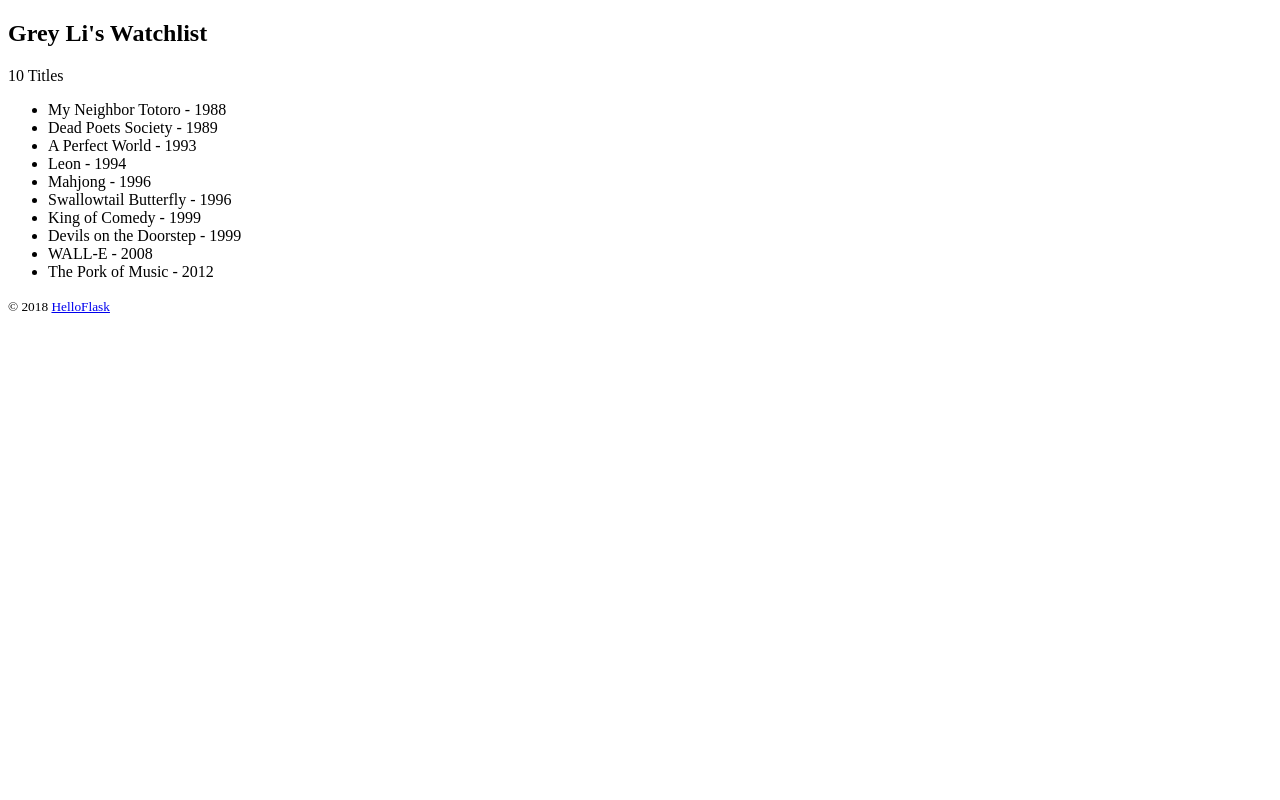
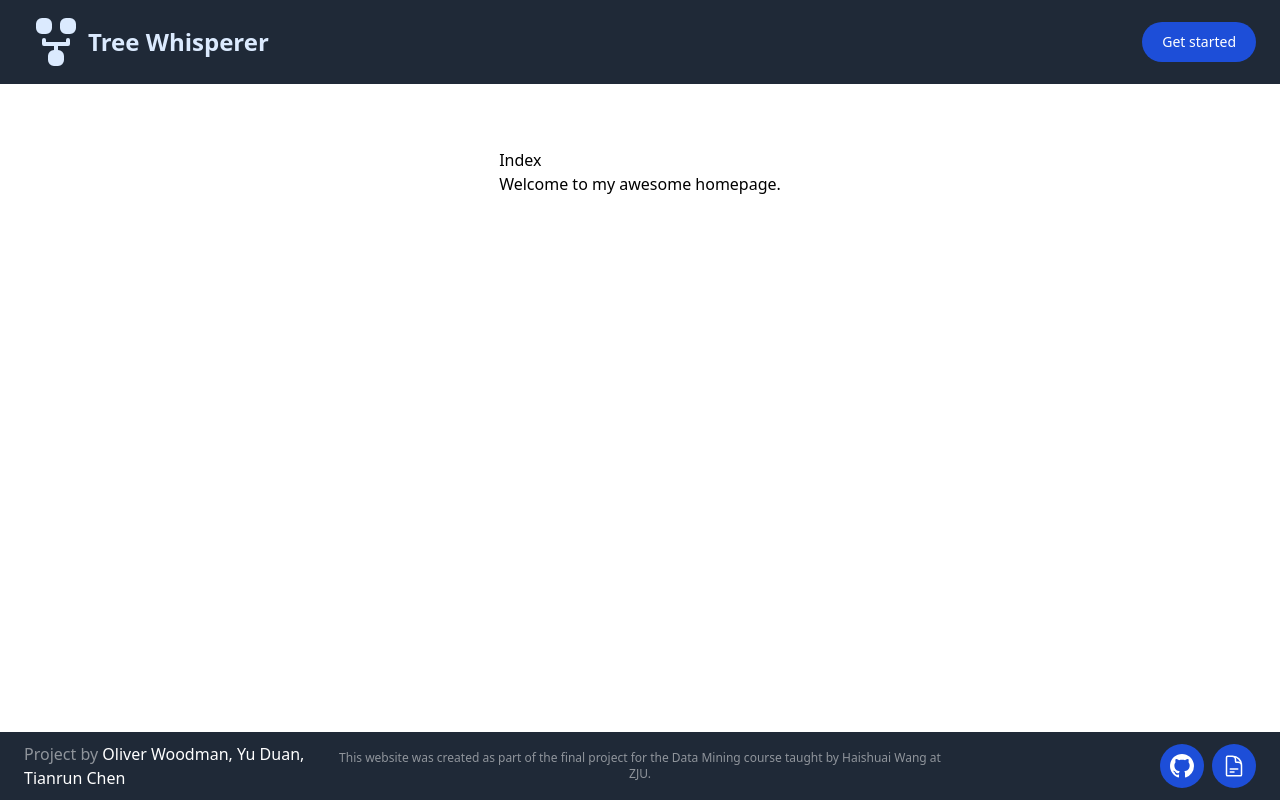
Before and after one commit to JasonNerd/DataMining, a Flask app: page / in a window 1280 px wide. Run offline with Flask 3, Linux system fonts and the light colour scheme.

Commit message:
WIP - begun new template

```diff
--- a/app.py
+++ b/app.py
@@ -17,18 +17,22 @@ movies = [
 ]
 # Just for demo use ###
 
+@app.route('/test')
+def test():
+    # following is a demostration about how to pass argvs
+    return render_template('testdemo.html', name=name, movies=movies)
+
+
 @app.route('/')
 @app.route('/index')
 @app.route('/home')
 def index():
-    # following is a demostration about how to pass argvs
-    return render_template('testdemo.html', name=name, movies=movies)
+    return render_template('index.html')
 
 @app.route('/upload')
 def upload():
-    return render_template('upload.html', name=name, movies=movies)
-
+    return render_template('upload.html', result_path="/result")
 
 @app.route('/result')
 def result():
-    return render_template('result.html', name=name, movies=movies)
+    return render_template('result.html')
--- a/static/css/main.css
+++ b/static/css/main.css
@@ -826,6 +681,11 @@ video {
   padding-right: 1.25rem;
 }
 
+.py-16 {
+  padding-top: 4rem;
+  padding-bottom: 4rem;
+}
+
 .py-2 {
   padding-top: 0.5rem;
   padding-bottom: 0.5rem;
@@ -836,18 +696,13 @@ video {
   padding-bottom: 0.625rem;
 }
 
-.py-5 {
-  padding-top: 1.25rem;
-  padding-bottom: 1.25rem;
+.text-center {
+  text-align: center;
 }
 
-.py-16 {
-  padding-top: 4rem;
-  padding-bottom: 4rem;
-}
-
-.text-center {
-  text-align: center;
+.text-2xl {
+  font-size: 1.5rem;
+  line-height: 2rem;
 }
 
 .text-lg {
@@ -860,19 +715,9 @@ video {
   line-height: 1.25rem;
 }
 
-.text-xl {
-  font-size: 1.25rem;
-  line-height: 1.75rem;
-}
-
 .text-xs {
   font-size: 0.75rem;
   line-height: 1rem;
-}
-
-.text-2xl {
-  font-size: 1.5rem;
-  line-height: 2rem;
 }
 
 .font-medium {
@@ -883,14 +728,9 @@ video {
   font-weight: 600;
 }
 
-.text-blue-400 {
+.text-blue-100 {
   --tw-text-opacity: 1;
-  color: rgb(96 165 250 / var(--tw-text-opacity));
-}
-
-.text-blue-700 {
-  --tw-text-opacity: 1;
-  color: rgb(29 78 216 / var(--tw-text-opacity));
+  color: rgb(219 234 254 / var(--tw-text-opacity));
 }
 
 .text-white {
@@ -900,36 +740,6 @@ video {
 
 .text-white\/50 {
   color: rgb(255 255 255 / 0.5);
-}
-
-.text-blue-100 {
-  --tw-text-opacity: 1;
-  color: rgb(219 234 254 / var(--tw-text-opacity));
-}
-
-.opacity-70 {
-  opacity: 0.7;
-}
-
-.mix-blend-multiply {
-  mix-blend-mode: multiply;
-}
-
-.blur-xl {
-  --tw-blur: blur(24px);
-  filter: var(--tw-blur) var(--tw-brightness) var(--tw-contrast) var(--tw-grayscale) var(--tw-hue-rotate) var(--tw-invert) var(--tw-saturate) var(--tw-sepia) var(--tw-drop-shadow);
-}
-
-.filter {
-  filter: var(--tw-blur) var(--tw-brightness) var(--tw-contrast) var(--tw-grayscale) var(--tw-hue-rotate) var(--tw-invert) var(--tw-saturate) var(--tw-sepia) var(--tw-drop-shadow);
-}
-
-.animation-delay-2000 {
-  animation-delay: 2s;
-}
-
-.animation-delay-4000 {
-  animation-delay: 4s;
 }
 
 .hover\:bg-blue-800:hover {
--- /dev/null
+++ b/templates/base.html
@@ -0,0 +1,60 @@
+<!DOCTYPE html>
+<html lang="en">
+<head>
+    {% block head %}
+      <link rel="stylesheet" href="{{ url_for('static', filename='css/main.css') }}" />
+      <link rel="icon" href="{{ url_for('static', filename='favicon.ico') }}" type="image/x-icon">
+      <title>Tree Whisperer - {% block title %}{% endblock %}</title>
+    {% endblock %}
+</head>
+<body class="min-h-screen h-screen flex flex-col">
+    <header class="flex-none">
+        <nav class="bg-gray-800 border-gray-200 px-4 lg:px-6 py-2.5">
+            <div class="flex flex-wrap justify-between items-center mx-auto max-w-screen-xl">
+                <a href="/" class="flex items-center hover:opacity-80">
+                    <svg xmlns="http://www.w3.org/2000/svg" fill="currentColor" class="w-16 h-16 rotate-180 text-blue-100" viewBox="0 0 16 16">
+                        <path fill-rule="evenodd" d="M6 3.5A1.5 1.5 0 0 1 7.5 2h1A1.5 1.5 0 0 1 10 3.5v1A1.5 1.5 0 0 1 8.5 6v1H11a.5.5 0 0 1 .5.5v1a.5.5 0 0 1-1 0V8h-5v.5a.5.5 0 0 1-1 0v-1A.5.5 0 0 1 5 7h2.5V6A1.5 1.5 0 0 1 6 4.5v-1zm-3 8A1.5 1.5 0 0 1 4.5 10h1A1.5 1.5 0 0 1 7 11.5v1A1.5 1.5 0 0 1 5.5 14h-1A1.5 1.5 0 0 1 3 12.5v-1zm6 0a1.5 1.5 0 0 1 1.5-1.5h1a1.5 1.5 0 0 1 1.5 1.5v1a1.5 1.5 0 0 1-1.5 1.5h-1A1.5 1.5 0 0 1 9 12.5v-1z"/>
+                    </svg>
+                    <span class="text-blue-100 self-center text-2xl font-semibold whitespace-nowrap">Tree Whisperer</span>
+                </a>
+                <div class="flex items-center lg:order-2">
+                    <a href="/upload" class="text-white bg-blue-700 hover:bg-blue-800 focus:ring-4 focus:outline-none focus:ring-blue-300 text-lg font-medium rounded-full text-sm px-5 py-2.5 text-center inline-flex items-center">
+                        Get started
+                    </a>
+                </div>
+            </div>
+        </nav>
+    </header>
+    <div id="content" class="overflow-y-scroll flex-auto py-16 mx-auto max-w-screen-xl">
+        {% block content %}{% endblock %}
+    </div>
+    <div id="footer" class="w-full flex-none bg-gray-800 gap-4 border-gray-200 text-white px-4 lg:px-6 py-2.5">
+        {% block footer %}
+        <div class="grid grid-cols-1 xl:grid-cols-4 gap-6">
+          <div class="flex justify-center xl:justify-start">
+            <p class="self-center text-center xl:text-left">
+              <span class="text-white/50">Project by</span> Oliver&nbsp;Woodman, Yu&nbsp;Duan, Tianrun&nbsp;Chen
+            </p>
+          </div>
+          <div class="col-span-1 xl:col-span-2 flex justify-center items-center">
+            <p class="text-center text-xs text-white/50">
+              This website was created as part of the final project for the Data Mining course taught by Haishuai Wang at ZJU.
+            </p>
+          </div>
+          <div class="flex justify-center xl:justify-end items-center">
+            <a class="text-white bg-blue-700 hover:bg-blue-800 focus:ring-4 focus:outline-none focus:ring-blue-300 font-medium rounded-full text-sm p-2.5 text-center inline-flex items-center mr-2 " href="https://github.com/JasonNerd/DataMining">
+              <svg xmlns="http://www.w3.org/2000/svg" fill="currentColor" viewBox="0 0 16 16" class="w-6 h-6">
+                <path d="M8 0C3.58 0 0 3.58 0 8c0 3.54 2.29 6.53 5.47 7.59.4.07.55-.17.55-.38 0-.19-.01-.82-.01-1.49-2.01.37-2.53-.49-2.69-.94-.09-.23-.48-.94-.82-1.13-.28-.15-.68-.52-.01-.53.63-.01 1.08.58 1.23.82.72 1.21 1.87.87 2.33.66.07-.52.28-.87.51-1.07-1.78-.2-3.64-.89-3.64-3.95 0-.87.31-1.59.82-2.15-.08-.2-.36-1.02.08-2.12 0 0 .67-.21 2.2.82.64-.18 1.32-.27 2-.27.68 0 1.36.09 2 .27 1.53-1.04 2.2-.82 2.2-.82.44 1.1.16 1.92.08 2.12.51.56.82 1.27.82 2.15 0 3.07-1.87 3.75-3.65 3.95.29.25.54.73.54 1.48 0 1.07-.01 1.93-.01 2.2 0 .21.15.46.55.38A8.012 8.012 0 0 0 16 8c0-4.42-3.58-8-8-8z"/>
+              </svg>
+            </a>
+            <a class="text-white bg-blue-700 hover:bg-blue-800 focus:ring-4 focus:outline-none focus:ring-blue-300 font-medium rounded-full text-sm p-2.5 text-center inline-flex items-center" href="{{ url_for('static', filename='report.pdf') }}">
+              <svg xmlns="http://www.w3.org/2000/svg" fill="none" viewBox="0 0 24 24" stroke-width="1.5" stroke="currentColor" class="w-6 h-6">
+                <path stroke-linecap="round" stroke-linejoin="round" d="M19.5 14.25v-2.625a3.375 3.375 0 00-3.375-3.375h-1.5A1.125 1.125 0 0113.5 7.125v-1.5a3.375 3.375 0 00-3.375-3.375H8.25m0 12.75h7.5m-7.5 3H12M10.5 2.25H5.625c-.621 0-1.125.504-1.125 1.125v17.25c0 .621.504 1.125 1.125 1.125h12.75c.621 0 1.125-.504 1.125-1.125V11.25a9 9 0 00-9-9z" />
+              </svg>
+            </a>
+          </div>
+        </div>
+        {% endblock %}
+    </div>
+</body>
+</html>
--- a/templates/index.html
+++ b/templates/index.html
@@ -1,12 +1,11 @@
-<!DOCTYPE html>
-<html lang="en">
-<head>
-    <meta charset="UTF-8">
-    <meta http-equiv="X-UA-Compatible" content="IE=edge">
-    <meta name="viewport" content="width=device-width, initial-scale=1.0">
-    <title>Document</title>
-</head>
-<body>
-
-</body>
-</html>
+{% extends "base.html" %}
+{% block title %}Home{% endblock %}
+{% block head %}
+    {{ super() }}
+{% endblock %}
+{% block content %}
+    <h1>Index</h1>
+    <p class="important">
+        Welcome to my awesome homepage.
+    </p>
+{% endblock %}
--- a/templates/testdemo.html
+++ b/templates/testdemo.html
@@ -1,10 +1,9 @@
-<!DOCTYPE html>
-<html lang="en">
-<head>
-    <meta charset="utf-8">
-    <title>{{ name }}'s Watchlist</title>
-</head>
-<body>
+{% extends "base.html" %}
+{% block title %}Result{% endblock %}
+{% block head %}
+    {{ super() }}
+{% endblock %}
+{% block content %}
 <h2>{{ name }}'s Watchlist</h2>
 {# 使用 length 过滤器获取 movies 变量的长度 #}
 <p>{{ movies|length }} Titles</p>
@@ -13,8 +12,4 @@
   <li>{{ movie.title }} - {{ movie.year }}</li>  {# 等同于 movie['title'] #}
   {% endfor %}  {# 使用 endfor 标签结束 for 语句 #}
 </ul>
-    <footer>
-        <small>&copy; 2018 <a href="http://helloflask.com/book/3">HelloFlask</a></small>
-    </footer>
-</body>
-</html>
+{% endblock %}
```
Also changed, not shown: other parts of static/css/main.css (+0 -149 lines), templates/result.html (+13 -12 lines), templates/upload.html (+13 -12 lines). Lines whose indentation alone changed are shown as unchanged.
